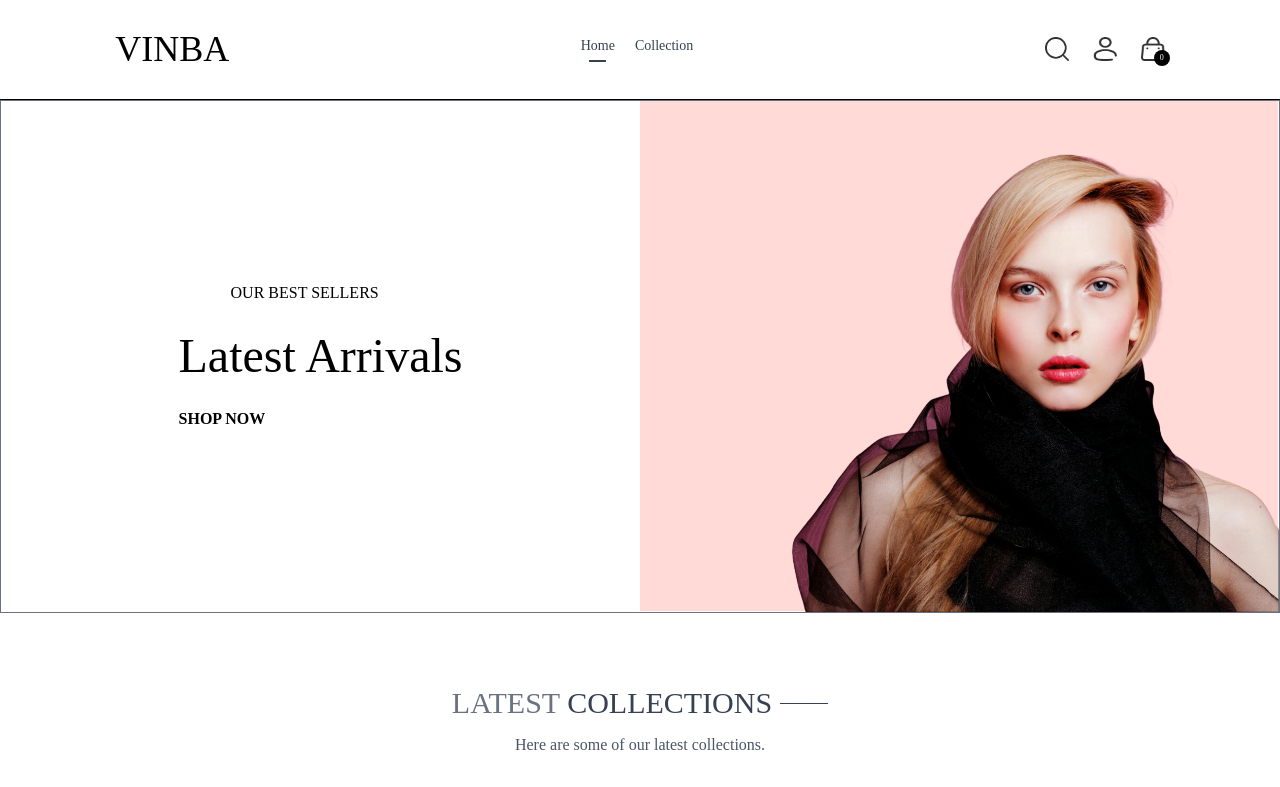
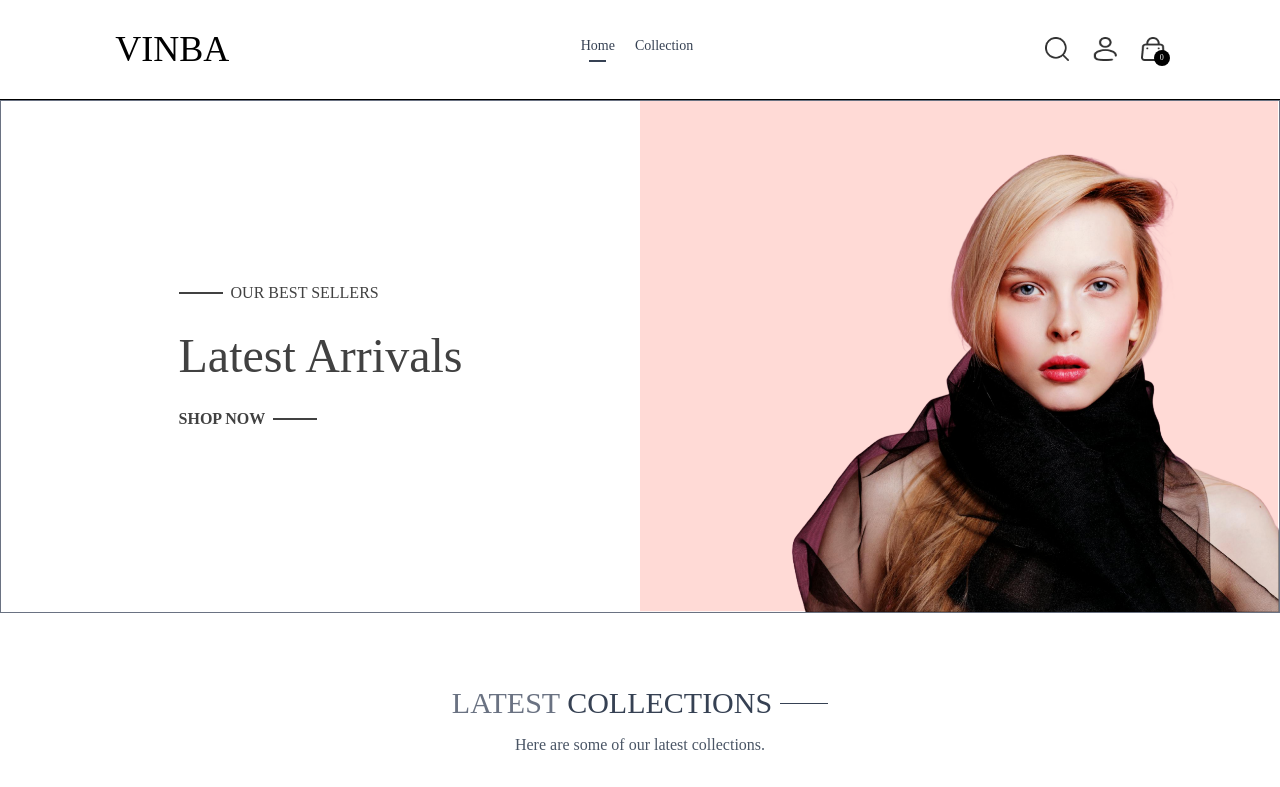
Before and after one commit to BirasaDivine/Ecommerce_Website, a React (Vite) app: page / in a window 1280 px wide. Shown: the top 787 px of the page. Built offline with nearby package versions, Linux system fonts and the light colour scheme.

Commit message:
fix: add theme color variable for improved styling consistency

```diff
--- a/src/index.css
+++ b/src/index.css
@@ -1,5 +1,9 @@
 @import "tailwindcss";
 @import url("https://fonts.googleapis.com/css2?family=Outfit:wght@100..900&family=Poppins:ital,wght@0,100;0,200;0,300;0,400;0,500;0,600;0,700;0,800;0,900;1,100;1,200;1,300;1,400;1,500;1,600;1,700;1,800;1,900&family=Prata&display=swap");
+
+@theme {
+  --color-charcoal: #414141;
+}
 
 a.active hr {
   display: block;
```
